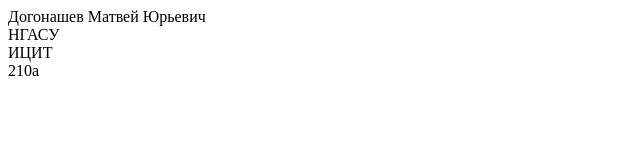
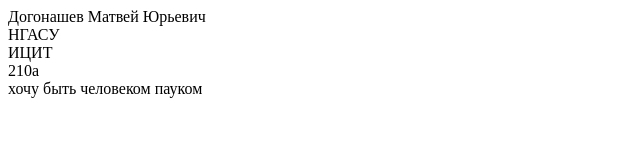
Before and after one commit to MadDWay/task1, a plain HTML site: page index.html in a window 1280 px wide. Shown: the whole page, without its empty margins (0-640 px from the left). Drawn offline with Linux system fonts and the light colour scheme.

Commit message:
some changes

```diff
--- a/index.html
+++ b/index.html
@@ -17,3 +17,6 @@
 	<div>
 		210а
 	</div>
+	<div>
+		хочу быть человеком пауком
+	</div>
```
